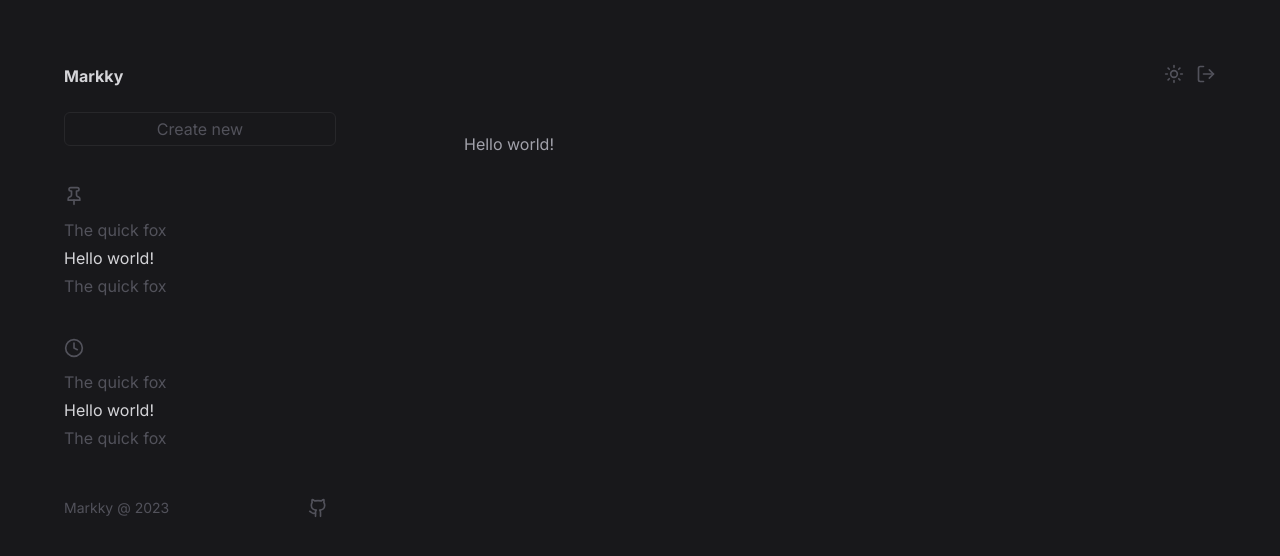
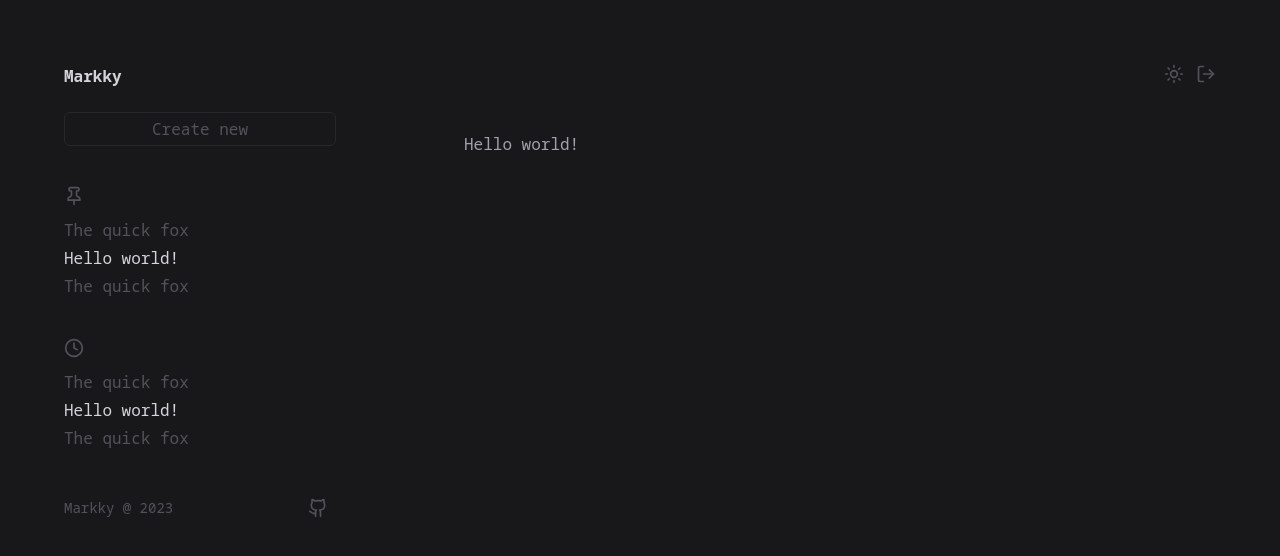
Before and after one commit to loydcose/markky, a Next.js app: page / in a window 1280 px wide. Shown: the top 556 px of the page. Built offline with nearby package versions, Linux system fonts and the light colour scheme.

Commit message:
Add monospace font

```diff
--- a/app/globals.css
+++ b/app/globals.css
@@ -1,3 +1,4 @@
+
 @tailwind base;
 @tailwind components;
 @tailwind utilities;
--- a/app/layout.tsx
+++ b/app/layout.tsx
@@ -1,8 +1,9 @@
 import type { Metadata } from "next"
-import { Inter } from "next/font/google"
+import { Inter, Noto_Sans_Mono } from "next/font/google"
 import "./globals.css"
 
 const inter = Inter({ subsets: ["latin"] })
+const notoSansMono = Noto_Sans_Mono({ subsets: ["latin"] })
 
 export const metadata: Metadata = {
   title: "Markky",
@@ -16,7 +17,7 @@ export default function RootLayout({
 }) {
   return (
     <html lang="en" className="dark">
-      <body className={inter.className + " min-h-screen bg-white dark:bg-zinc-900"}>{children}</body>
+      <body className={notoSansMono.className + " min-h-screen bg-white dark:bg-zinc-900 text-sm md:text-base font-medium"}>{children}</body>
     </html>
   )
 }
--- a/tailwind.config.js
+++ b/tailwind.config.js
@@ -7,6 +7,11 @@ module.exports = {
     "./app/**/*.{ts,tsx}",
     "./src/**/*.{ts,tsx}",
   ],
-  theme: {},
+  theme: {
+    fontFamily: {
+      mono: "Noto Sans Mono, monospace"
+    },
+    extend: {}
+  },
   plugins: [require("tailwindcss-animate")],
 }
```
